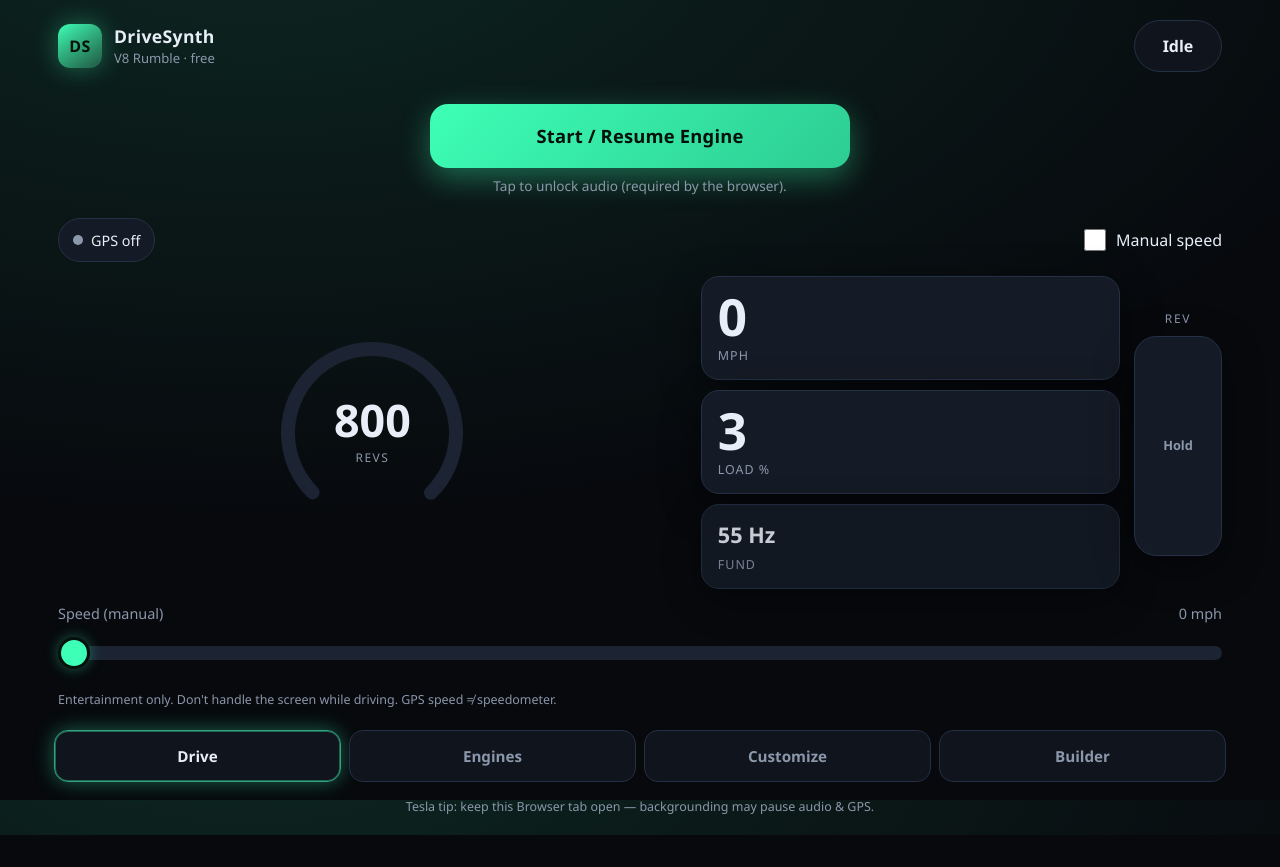
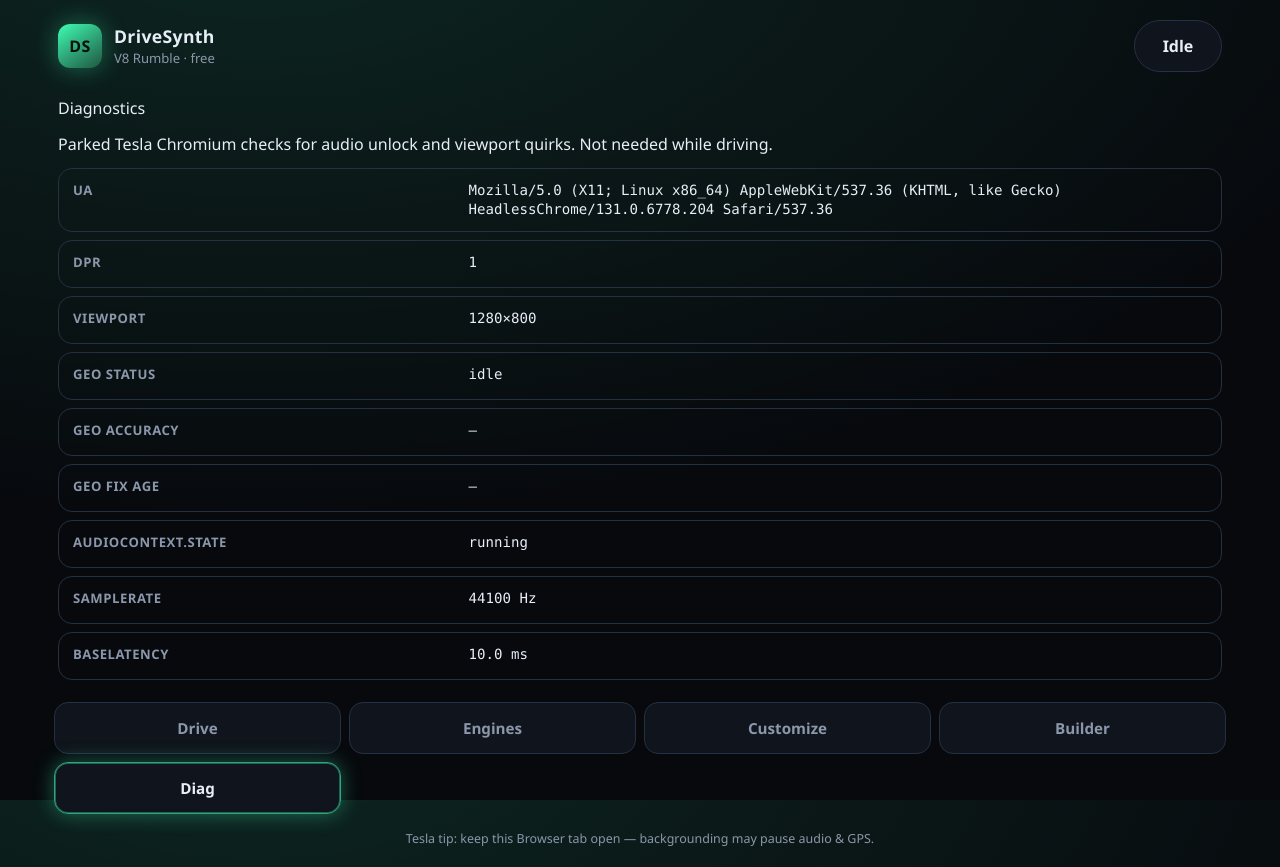
Before and after one commit to nethar926/DriveSynth, a React (Vite) app: page /#/diag in a window 1280 px wide. Before the commit this address led to /#/drive. Before the commit the page ends 835 px from the top, so only its background shows below. Built offline with nearby package versions, Linux system fonts and the light colour scheme.

Commit message:
feat: add /diag page for Tesla browser debugging
Surface UA, viewport/DPR, geo accuracy, and AudioContext state so in-car unlock quirks are checkable before Drive hardening.

```diff
--- a/src/app/App.tsx
+++ b/src/app/App.tsx
@@ -7,6 +7,7 @@ import { usePatches } from '../hooks/usePatches';
 import { useUiPrefs } from '../hooks/useUiPrefs';
 import { BuilderPage } from '../pages/BuilderPage';
 import { CustomizePage } from '../pages/CustomizePage';
+import { DiagPage } from '../pages/DiagPage';
 import { DrivePage } from '../pages/DrivePage';
 import { EnginesPage } from '../pages/EnginesPage';
 import type { EnginePatch } from '../audio';
@@ -100,6 +101,10 @@ export default function App() {
           element={<CustomizePage prefs={prefs} update={update} reset={reset} />}
         />
         <Route path="/builder" element={<BuilderPage audio={audio} onSave={onSavePatch} />} />
+        <Route
+          path="/diag"
+          element={<DiagPage audio={audio} gps={gps} />}
+        />
         <Route path="*" element={<Navigate to="/drive" replace />} />
       </Route>
     </Routes>
--- a/src/components/NavBar.tsx
+++ b/src/components/NavBar.tsx
@@ -5,6 +5,7 @@ const links = [
   { to: '/engines', label: 'Engines' },
   { to: '/customize', label: 'Customize' },
   { to: '/builder', label: 'Builder' },
+  { to: '/diag', label: 'Diag' },
 ];
 
 export function NavBar() {
--- a/src/index.css
+++ b/src/index.css
@@ -764,3 +764,42 @@ textarea {
     transition: none !important;
   }
 }
+
+
+/* Diag */
+.diag-page {
+  display: flex;
+  flex-direction: column;
+  gap: 12px;
+}
+.diag-grid {
+  display: flex;
+  flex-direction: column;
+  gap: 8px;
+  margin: 0;
+}
+.diag-row {
+  display: grid;
+  grid-template-columns: minmax(120px, 34%) 1fr;
+  gap: 10px;
+  padding: 12px 14px;
+  border-radius: 14px;
+  border: 1px solid var(--border);
+  background: color-mix(in srgb, var(--panel) 88%, transparent);
+  min-height: 48px;
+  align-items: start;
+}
+.diag-row dt {
+  color: var(--text-dim);
+  font-size: 0.82rem;
+  font-weight: 600;
+  text-transform: uppercase;
+  letter-spacing: 0.04em;
+}
+.diag-row dd {
+  margin: 0;
+  font-family: var(--mono);
+  font-size: 0.88rem;
+  word-break: break-word;
+  line-height: 1.35;
+}
--- /dev/null
+++ b/src/pages/DiagPage.tsx
@@ -0,0 +1,96 @@
+import { useEffect, useState } from 'react';
+import type { useAudioEngine } from '../hooks/useAudioEngine';
+import type { useGeolocation } from '../hooks/useGeolocation';
+
+interface Props {
+  audio: ReturnType<typeof useAudioEngine>;
+  gps: ReturnType<typeof useGeolocation>;
+}
+
+interface Snapshot {
+  ua: string;
+  dpr: number;
+  innerW: number;
+  innerH: number;
+  geoStatus: string;
+  geoAccuracy: string;
+  geoFixAge: string;
+  acState: string;
+  sampleRate: string;
+  baseLatency: string;
+}
+
+function readSnapshot(
+  audio: Props['audio'],
+  gps: Props['gps'],
+): Snapshot {
+  const eng = audio.getEngine();
+  const ctx = eng.context;
+  const baseLatency =
+    typeof ctx.baseLatency === 'number' && Number.isFinite(ctx.baseLatency)
+      ? `${(ctx.baseLatency * 1000).toFixed(1)} ms`
+      : 'n/a';
+
+  let geoFixAge = '—';
+  if (gps.timestamp != null) {
+    geoFixAge = `${Math.max(0, Date.now() - gps.timestamp)} ms`;
+  }
+
+  return {
+    ua: navigator.userAgent,
+    dpr: window.devicePixelRatio || 1,
+    innerW: window.innerWidth,
+    innerH: window.innerHeight,
+    geoStatus: gps.status,
+    geoAccuracy: gps.accuracy != null ? `±${Math.round(gps.accuracy)} m` : '—',
+    geoFixAge,
+    acState: ctx.state,
+    sampleRate: `${ctx.sampleRate} Hz`,
+    baseLatency,
+  };
+}
+
+export function DiagPage({ audio, gps }: Props) {
+  const [snap, setSnap] = useState<Snapshot>(() => readSnapshot(audio, gps));
+
+  useEffect(() => {
+    const tick = () => setSnap(readSnapshot(audio, gps));
+    tick();
+    const id = window.setInterval(tick, 500);
+    const onResize = () => tick();
+    window.addEventListener('resize', onResize);
+    return () => {
+      window.clearInterval(id);
+      window.removeEventListener('resize', onResize);
+    };
+  }, [audio, gps]);
+
+  const rows: Array<{ label: string; value: string }> = [
+    { label: 'UA', value: snap.ua },
+    { label: 'DPR', value: String(snap.dpr) },
+    { label: 'Viewport', value: `${snap.innerW}×${snap.innerH}` },
+    { label: 'Geo status', value: snap.geoStatus },
+    { label: 'Geo accuracy', value: snap.geoAccuracy },
+    { label: 'Geo fix age', value: snap.geoFixAge },
+    { label: 'AudioContext.state', value: snap.acState },
+    { label: 'sampleRate', value: snap.sampleRate },
+    { label: 'baseLatency', value: snap.baseLatency },
+  ];
+
+  return (
+    <div className="diag-page">
+      <h1 className="page-title">Diagnostics</h1>
+      <p className="page-blurb">
+        Parked Tesla Chromium checks for audio unlock and viewport quirks. Not needed while driving.
+      </p>
+      <dl className="diag-grid">
+        {rows.map((r) => (
+          <div key={r.label} className="diag-row">
+            <dt>{r.label}</dt>
+            <dd>{r.value}</dd>
+          </div>
+        ))}
+      </dl>
+    </div>
+  );
+}
```
